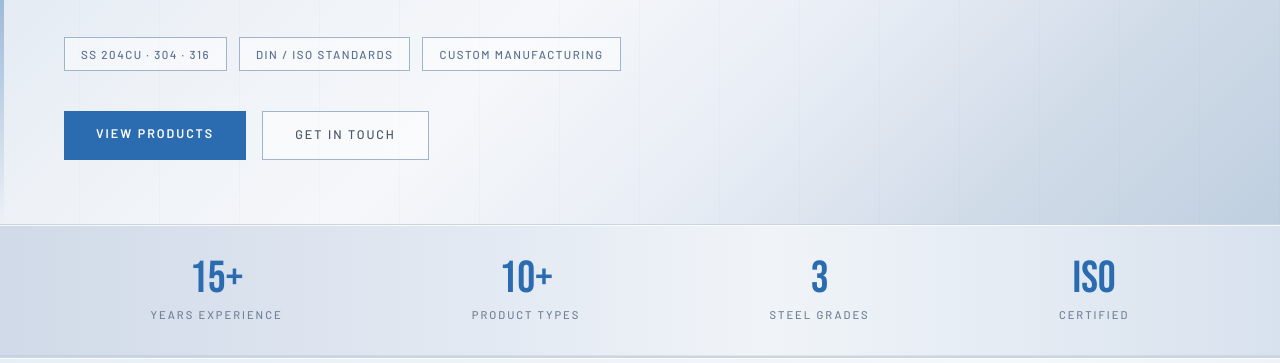
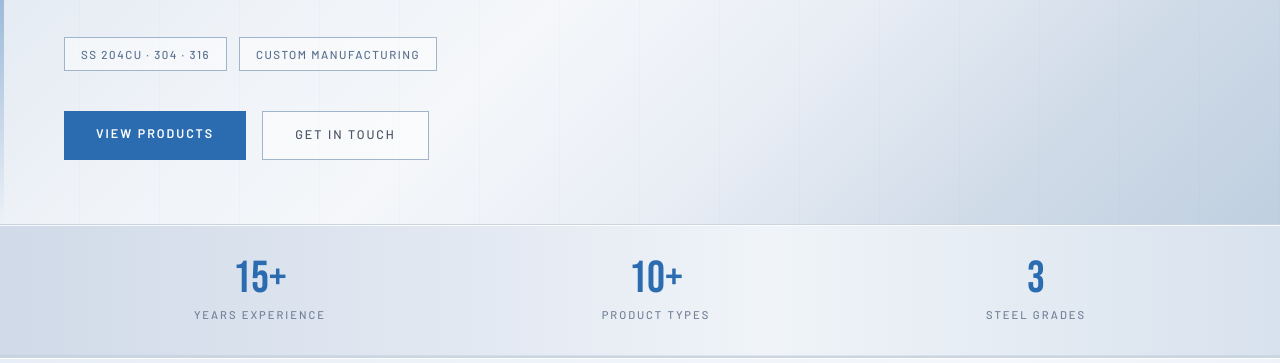
Before and after one commit to Nishviprp/laxminarayan-steel, a plain HTML site: page index.html in a window 1280 px wide. Shown: the part 589-952 px from the top of the page. Drawn offline with nearby package versions, Linux system fonts and the light colour scheme.

Commit message:
Remove unnecessary badges and certification stat
Removed 'DIN / ISO Standards' badge and ISO certified stat.

```diff
--- a/index.html
+++ b/index.html
@@ -490,7 +490,6 @@
       </p>
       <div class="hero-badges">
         <span class="badge">SS 204Cu · 304 · 316</span>
-        <span class="badge">DIN / ISO Standards</span>
         <span class="badge">Custom Manufacturing</span>
       </div>
       <div class="hero-btns">
@@ -513,10 +512,6 @@
     <div class="stat fade-in">
       <div class="stat-num">3</div>
       <div class="stat-label">Steel Grades</div>
-    </div>
-    <div class="stat fade-in">
-      <div class="stat-num">ISO</div>
-      <div class="stat-label">Certified</div>
     </div>
   </div>
 
```
